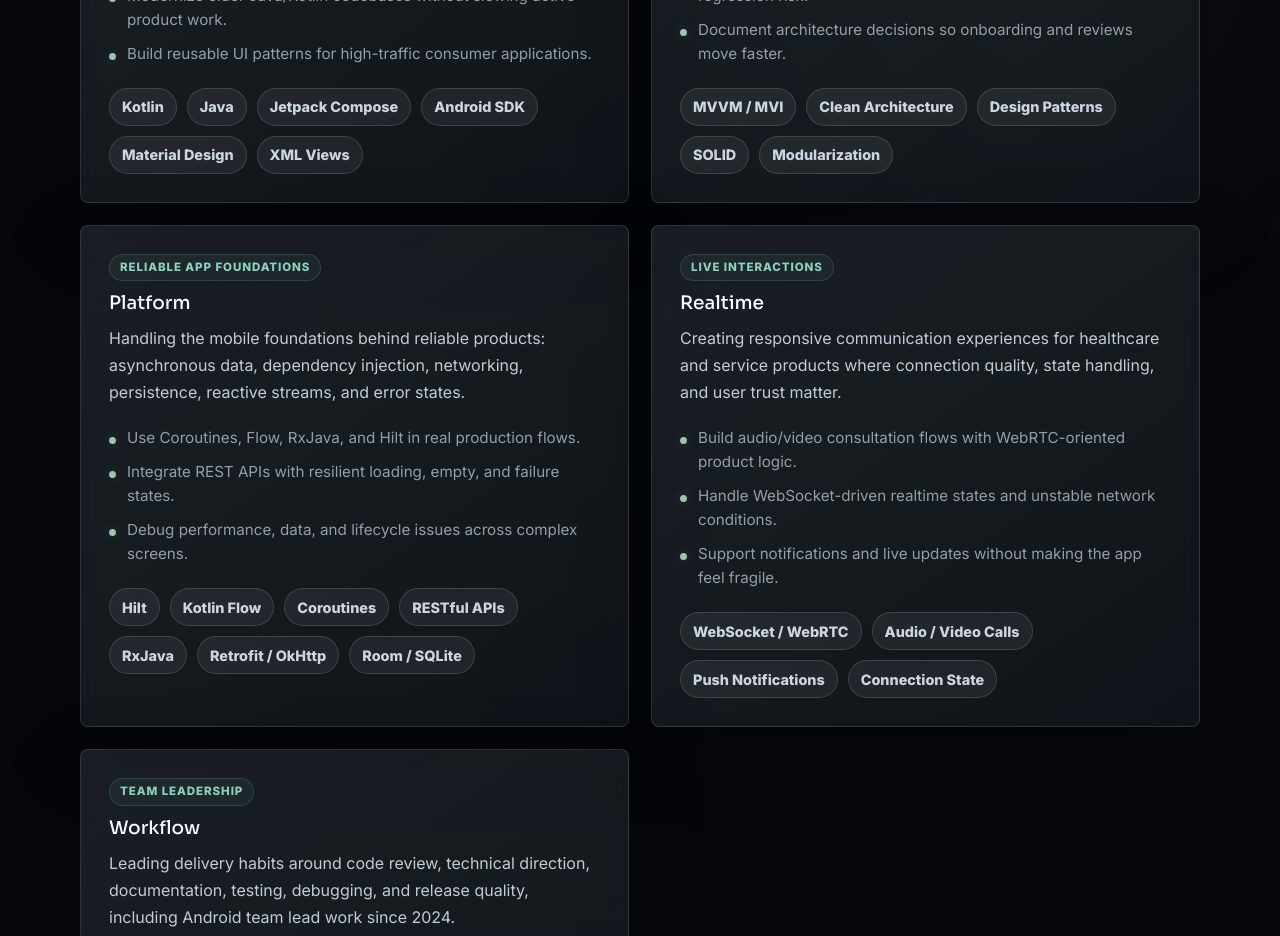
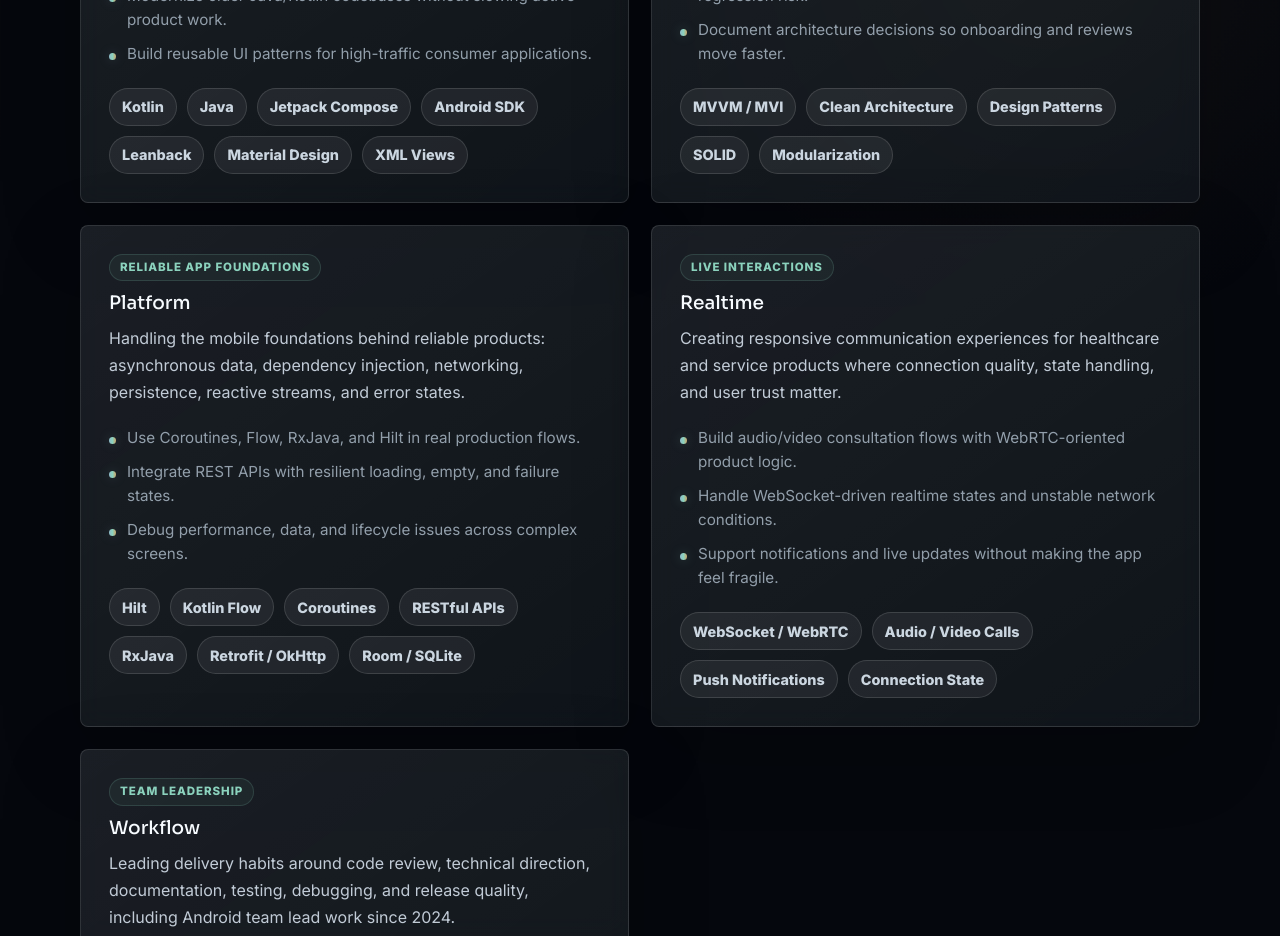
Before and after one commit to amirrezaHaghani/My-Portfolio, a Vue app: page / in a window 1280 px wide. Shown: the part 2200-3136 px from the top of the page. Built offline with nearby package versions, Linux system fonts and the light colour scheme.

Commit message:
Add Leanback skill

```diff
--- a/src/data/portfolio.ts
+++ b/src/data/portfolio.ts
@@ -63,6 +63,7 @@ export const skills: Skill[] = [
   { name: 'Java', level: 88, group: 'Android' },
   { name: 'Jetpack Compose', level: 90, group: 'Android' },
   { name: 'Android SDK', level: 94, group: 'Android' },
+  { name: 'Leanback', level: 86, group: 'Android' },
   { name: 'Material Design', level: 88, group: 'Android' },
   { name: 'XML Views', level: 86, group: 'Android' },
   { name: 'MVVM / MVI', level: 92, group: 'Architecture' },
```
